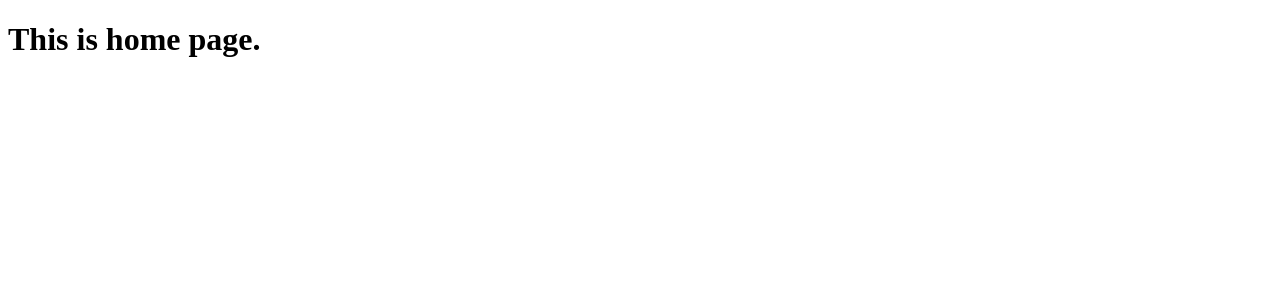
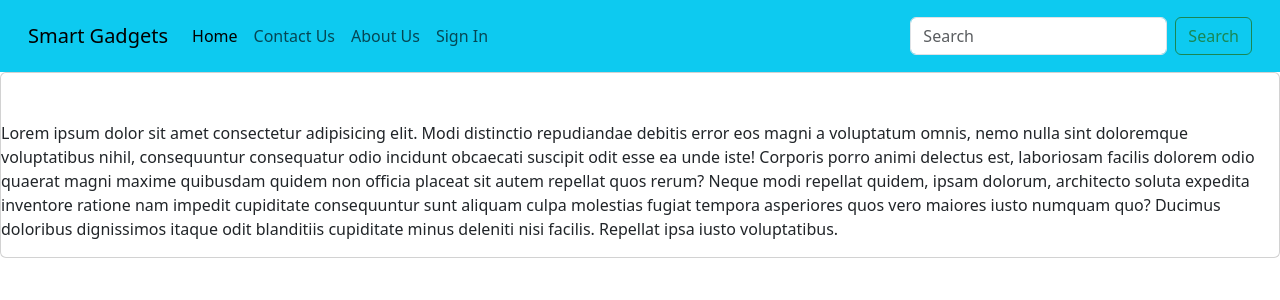
Before and after one commit to Sonu-Kumar2408/E-Commerce-Web-Project, a Django app: page / in a window 1280 px wide. Shown: the top 300 px of the page. Run offline with Django 3.2, Linux system fonts and the light colour scheme.

Commit message:
Added new Folders

```diff
--- a/Ecommerce/Ecommerceapp/urls.py
+++ b/Ecommerce/Ecommerceapp/urls.py
@@ -2,6 +2,8 @@ from django.urls import path
 from Ecommerceapp import views
 
 urlpatterns = [
-    path('',views.index,name="index")
+    path('',views.index,name="index"),
+    path('contact',views.contact,name="contact"),
+    path('about',views.about,name="about"),
 
 ]
--- a/Ecommerce/Ecommerceapp/views.py
+++ b/Ecommerce/Ecommerceapp/views.py
@@ -3,3 +3,9 @@ from django.shortcuts import render
 # Create your views here.
 def index(request):
     return render(request,"index.html")
+
+def contact(request):
+    return render(request,"contact.html")
+
+def about(request):
+    return render(request,"about.html")
--- /dev/null
+++ b/Ecommerce/templates/about.html
@@ -0,0 +1,6 @@
+{% extends "base.html" %}
+{% block title %}About Us{% endblock title %}
+{% block body %}
+<h1>About Us</h1>
+
+{% endblock body %}
--- /dev/null
+++ b/Ecommerce/templates/base.html
@@ -0,0 +1,56 @@
+<!doctype html>
+<html lang="en">
+  <head>
+    <meta charset="utf-8">
+    <meta name="viewport" content="width=device-width, initial-scale=1">
+    <title>E-Commerce Website -
+        {% block title %}{% endblock title %}
+    </title>
+    <link href="https://cdn.jsdelivr.net/npm/bootstrap@5.3.3/dist/css/bootstrap.min.css" rel="stylesheet" integrity="sha384-QWTKZyjpPEjISv5WaRU9OFeRpok6YctnYmDr5pNlyT2bRjXh0JMhjY6hW+ALEwIH" crossorigin="anonymous">
+  </head>
+  <body>
+    <nav class="navbar navbar-expand-lg text-bg-info p-3">
+        <div class="container-fluid">
+          <a class="navbar-brand" href="#">Smart Gadgets</a>
+          <button class="navbar-toggler" type="button" data-bs-toggle="collapse" data-bs-target="#navbarSupportedContent" aria-controls="navbarSupportedContent" aria-expanded="false" aria-label="Toggle navigation">
+            <span class="navbar-toggler-icon"></span>
+          </button>
+          <div class="collapse navbar-collapse" id="navbarSupportedContent">
+            <ul class="navbar-nav me-auto mb-2 mb-lg-0">
+
+              <li class="nav-item">
+                <a class="nav-link active" aria-current="page" href="/">Home</a>
+              </li>
+
+              <li class="nav-item">
+                <a class="nav-link" href="/contact">Contact Us</a>
+              </li>
+              <li class="nav-item">
+                <a class="nav-link" href="/about">About Us</a>
+              </li>
+
+              <li class="nav-item">
+                <a class="nav-link" href="/about">Sign In</a>
+              </li>
+
+            </ul>
+            <form class="d-flex" role="search">
+              <input class="form-control me-2" type="search" placeholder="Search" aria-label="Search">
+              <button class="btn btn-outline-success" type="submit">Search</button>
+            </form>
+          </div>
+        </div>
+      </nav>
+
+
+    {% block body %}{% endblock body %}
+
+
+
+
+
+
+
+    <script src="https://cdn.jsdelivr.net/npm/bootstrap@5.3.3/dist/js/bootstrap.bundle.min.js" integrity="sha384-YvpcrYf0tY3lHB60NNkmXc5s9fDVZLESaAA55NDzOxhy9GkcIdslK1eN7N6jIeHz" crossorigin="anonymous"></script>
+  </body>
+</html>
--- /dev/null
+++ b/Ecommerce/templates/contact.html
@@ -0,0 +1,6 @@
+{% extends "base.html" %}
+{% block title %}Contact Us{% endblock title %}
+{% block body %}
+<h1>Contact Us</h1>
+
+{% endblock body %}
--- a/Ecommerce/templates/index.html
+++ b/Ecommerce/templates/index.html
@@ -1,11 +1,10 @@
-<!DOCTYPE html>
-<html lang="en">
-<head>
-    <meta charset="UTF-8">
-    <meta name="viewport" content="width=device-width, initial-scale=1.0">
-    <title>E-Commerce Website</title>
-</head>
-<body>
-    <h1>This is home page.</h1>
-</body>
-</html>
+{% extends "base.html" %}
+{% block title %}Home{% endblock title %}
+{% block body %}
+<div class="card">
+  <br>
+  <br>
+  <p>Lorem ipsum dolor sit amet consectetur adipisicing elit. Modi distinctio repudiandae debitis error eos magni a voluptatum omnis, nemo nulla sint doloremque voluptatibus nihil, consequuntur consequatur odio incidunt obcaecati suscipit odit esse ea unde iste! Corporis porro animi delectus est, laboriosam facilis dolorem odio quaerat magni maxime quibusdam quidem non officia placeat sit autem repellat quos rerum? Neque modi repellat quidem, ipsam dolorum, architecto soluta expedita inventore ratione nam impedit cupiditate consequuntur sunt aliquam culpa molestias fugiat tempora asperiores quos vero maiores iusto numquam quo? Ducimus doloribus dignissimos itaque odit blanditiis cupiditate minus deleniti nisi facilis. Repellat ipsa iusto voluptatibus.</p>
+</div>
+
+{% endblock body %}
```
